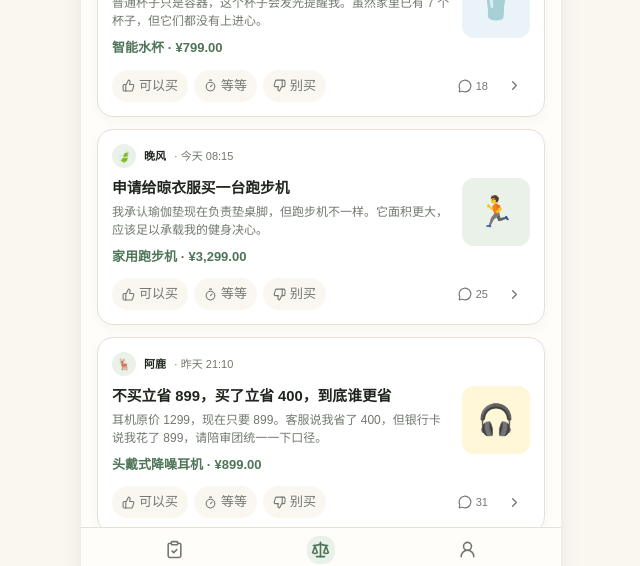
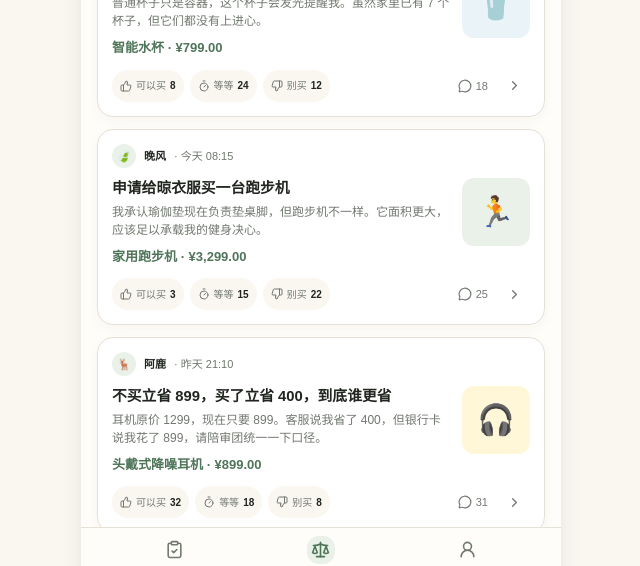
Before and after one commit to vanesacoding/dengdeng-zaimai, a Next.js app: page /app/explore in a window 1280 px wide. Shown: the part 202-768 px from the top of the page, without its empty margins (319-959 px from the left). Built offline with nearby package versions, Linux system fonts and the light colour scheme.

Commit message:
fix: simplify court voting and repair case submission

```diff
--- a/src/app/app/explore/page.tsx
+++ b/src/app/app/explore/page.tsx
@@ -1,17 +1,15 @@
 "use client";
 
-import { useMemo, useState, type ReactNode } from "react";
+import { useMemo, useState } from "react";
 import Link from "next/link";
 import { ChevronRight, MessageCircle, ThumbsDown, ThumbsUp, Timer } from "lucide-react";
 import { demoCases } from "@/lib/case-demo-data";
 import { formatMoney } from "@/lib/utils";
 
-type Vote = "buy" | "wait" | "skip";
 const tabs = [{ key: "hot", label: "热门" }, { key: "new", label: "最新" }] as const;
 
 export default function ExplorePage() {
   const [active, setActive] = useState<(typeof tabs)[number]["key"]>("hot");
-  const [votes, setVotes] = useState<Record<string, Vote>>({});
   const cases = useMemo(() => active === "hot" ? demoCases.slice(0, 5) : [...demoCases].reverse().slice(0, 5), [active]);
 
   return <>
@@ -24,7 +22,6 @@ export default function ExplorePage() {
     </div>
     <div className="mt-3 space-y-3">
       {cases.map(caseData => {
-        const selected = votes[caseData.caseId];
         return <article key={caseData.caseId} className="rounded-2xl border border-[var(--line)] bg-white p-3.5 shadow-[0_3px_12px_rgba(28,50,36,.04)]">
           <div className="flex items-center gap-2 text-[11px] text-[var(--muted)]"><span className="grid size-6 place-items-center rounded-full bg-[var(--sage-soft)]">{caseData.userEmoji}</span><b className="text-[var(--ink)]">{caseData.isAnonymous ? "匿名" : caseData.user}</b><span>· {caseData.createdAt}</span></div>
           <Link href={`/app/explore/${caseData.caseId}`} className="mt-2.5 flex gap-3">
@@ -32,9 +29,9 @@ export default function ExplorePage() {
             <div className={`grid size-[68px] shrink-0 place-items-center rounded-xl ${caseData.tint} text-3xl`}>{caseData.itemEmoji}</div>
           </Link>
           <div className="mt-3 flex items-center gap-1.5">
-            <VoteButton active={selected === "buy"} onClick={() => setVotes(v => ({ ...v, [caseData.caseId]: "buy" }))} icon={<ThumbsUp size={13}/>} label="可以买" />
-            <VoteButton active={selected === "wait"} onClick={() => setVotes(v => ({ ...v, [caseData.caseId]: "wait" }))} icon={<Timer size={13}/>} label="等等" />
-            <VoteButton active={selected === "skip"} onClick={() => setVotes(v => ({ ...v, [caseData.caseId]: "skip" }))} icon={<ThumbsDown size={13}/>} label="别买" />
+            <VoteCount icon={<ThumbsUp size={12}/>} label="可以买" count={caseData.voteCounts.WORTH_IT}/>
+            <VoteCount icon={<Timer size={12}/>} label="等等" count={caseData.voteCounts.WAIT}/>
+            <VoteCount icon={<ThumbsDown size={12}/>} label="别买" count={caseData.voteCounts.RUN_AWAY}/>
             <Link href={`/app/explore/${caseData.caseId}#comments`} className="ml-auto flex min-h-8 items-center gap-1 px-1 text-[11px] text-[var(--muted)]"><MessageCircle size={14}/> {caseData.commentCount}</Link>
             <Link href={`/app/explore/${caseData.caseId}`} aria-label="查看详情" className="grid size-8 place-items-center text-[var(--muted)]"><ChevronRight size={15}/></Link>
           </div>
@@ -45,6 +42,6 @@ export default function ExplorePage() {
   </>;
 }
 
-function VoteButton({ active, onClick, icon, label }: { active: boolean; onClick: () => void; icon: ReactNode; label: string }) {
-  return <button type="button" onClick={onClick} className={`flex min-h-8 items-center gap-1 rounded-full px-2.5 text-[11px] font-medium ${active ? "bg-[var(--forest)] text-white" : "bg-[var(--cream)] text-[var(--muted)]"}`}>{icon}{label}</button>;
+function VoteCount({ icon, label, count }: { icon: React.ReactNode; label: string; count: number }) {
+  return <span className="flex min-h-8 items-center gap-1 rounded-full bg-[var(--cream)] px-2 text-[10px] text-[var(--muted)]">{icon}<span>{label}</span><b className="text-[var(--ink)]">{count}</b></span>;
 }
--- a/src/app/app/new/page.tsx
+++ b/src/app/app/new/page.tsx
@@ -18,6 +18,13 @@ import type { z } from "zod";
 
 type Form = z.input<typeof purchaseSchema>;
 
+function timeout<T>(promise: Promise<T>, milliseconds = 4000): Promise<T> {
+  return Promise.race([
+    promise,
+    new Promise<T>((_, reject) => window.setTimeout(() => reject(new Error("AI_TIMEOUT")), milliseconds)),
+  ]);
+}
+
 export default function NewRequest() {
   const router = useRouter();
   const { add } = useRequests();
@@ -27,6 +34,7 @@ export default function NewRequest() {
   const [statement, setStatement] = useState("");
   const [generating, setGenerating] = useState(false);
   const [writerNote, setWriterNote] = useState("");
+  const [submitError, setSubmitError] = useState("");
   const { register, handleSubmit, control, getValues, trigger, formState: { errors } } = useForm<Form>({
     resolver: zodResolver(purchaseSchema),
     defaultValues: { itemName: "", priceYuan: "" as unknown as number, reason: "", category: "其他", mood: "SEEDED_BY_OTHERS", visibility: "FRIENDS", productUrl: "", imageUrl: "", desiredHours: 0, coolingEnabled: true, coolingHours: 24, countInBudget: true, hasSimilarItem: false, limitedPromotion: false, plannedPurchase: false, necessity: false },
@@ -34,6 +42,7 @@ export default function NewRequest() {
   const visibility = useWatch({ control, name: "visibility" });
 
   function submit(data: Form) {
+    setSubmitError("");
     const priceCents = yuanToCents(Number(data.priceYuan));
     const risk = calculateRisk({ priceCents, remainingCents: demoBudget.remainingAmount, safeBalanceCents: demoBudget.safeBalance, hasSimilarItem: false, desiredHours: 0, limitedPromotion: false, plannedPurchase: false, necessity: false });
     add({ id: crypto.randomUUID(), itemName: data.itemName, priceCents, category: data.category, reason: data.reason, status: "PENDING_APPROVAL", riskScore: risk.score, createdAt: "刚刚", reviewer: "闺蜜", mood: data.mood, visibility: data.visibility, caseTitle: data.visibility === "PUBLIC" ? selectedTitle : undefined, caseStatement: data.visibility === "PUBLIC" ? statement : undefined });
@@ -49,7 +58,7 @@ export default function NewRequest() {
     try {
       const supabase = createClient();
       if (supabase) {
-        const response = await supabase.functions.invoke("case-writer", { body: input });
+        const response = await timeout(supabase.functions.invoke("case-writer", { body: input }));
         if (!response.error && isCaseWriterResult(response.data)) result = response.data;
       }
     } catch { /* fall back to the local demo writer */ }
@@ -62,7 +71,7 @@ export default function NewRequest() {
 
   return <>
     <header><p className="text-[11px] text-[var(--muted)]">发起审批</p><h1 className="mt-0.5 font-black">我想买这个</h1></header>
-    <form onSubmit={handleSubmit(submit)} className="mt-5 space-y-4">
+    <form onSubmit={handleSubmit(submit, () => setSubmitError("还有内容没填好，请看看上面的提示。"))} className="mt-5 space-y-4">
       <Field label="买什么？" error={errors.itemName?.message}><Input {...register("itemName")} placeholder="例如：降噪耳机"/></Field>
       <Field label="多少钱？" error={errors.priceYuan?.message}><div className="relative"><span className="absolute left-3 top-3 text-sm font-bold">¥</span><Input {...register("priceYuan")} className="pl-8" type="number" inputMode="decimal" placeholder="0.00"/></div></Field>
       <Field label="为什么想买？" error={errors.reason?.message}><Textarea {...register("reason")} rows={3} placeholder="一句话说清楚就好……"/></Field>
@@ -73,10 +82,12 @@ export default function NewRequest() {
         {draft && <div className="mt-3 space-y-2">
           <p className="text-[11px] font-semibold">选一个案名</p>
           {draft.caseTitles.map(title => <button type="button" key={title} onClick={() => setSelectedTitle(title)} className={`flex min-h-10 w-full items-center gap-2 rounded-xl border px-3 text-left text-[12px] ${selectedTitle === title ? "border-[var(--forest)] bg-[var(--sage-soft)] text-[var(--forest)]" : "border-[var(--line)]"}`}><span className="w-3">{selectedTitle === title && <Check size={13}/>}</span>{title}</button>)}
+          <label className="block pt-1"><span className="mb-1.5 block text-[11px] font-semibold">案名（可修改）</span><Input value={selectedTitle} onChange={event => setSelectedTitle(event.target.value)} maxLength={40}/></label>
           <label className="block pt-1"><span className="mb-1.5 block text-[11px] font-semibold">案情描述（可修改）</span><Textarea value={statement} onChange={event => setStatement(event.target.value)} rows={3}/></label>
           {writerNote && <p className="text-[10px] leading-4 text-[var(--muted)]">{writerNote}</p>}
         </div>}
       </section>}
+      {submitError && <p role="alert" className="rounded-xl bg-[#fce8e3] px-3 py-2 text-[11px] text-[#9d3b2b]">{submitError}</p>}
       <Button type="submit" className="mt-2 w-full"><Send size={15}/>提交</Button>
       <p className="text-center text-[10px] text-[var(--muted)]">朋友和网友的意见都只是参考</p>
     </form>
--- a/src/lib/domain.ts
+++ b/src/lib/domain.ts
@@ -474,4 +474,4 @@ export const purchaseSchema = z.object({
   desiredHours: z.coerce.number().min(0).default(0), limitedPromotion: z.boolean().default(false), plannedPurchase: z.boolean().default(false), necessity: z.boolean().default(false),
   coolingEnabled: z.boolean().default(true), coolingHours: z.coerce.number().min(0).max(720).default(24), countInBudget: z.boolean().default(true),
   mood: z.enum(moods).default("SEEDED_BY_OTHERS"), visibility: z.enum(visibilities).default("FRIENDS")
-}).refine(v => Boolean(v.productUrl || v.imageUrl), { message:"添加一张商品图或商品链接吧", path:["productUrl"] });
+});
```
Also changed, not shown: 1 other file (tests, documents, lock files or other folders).
